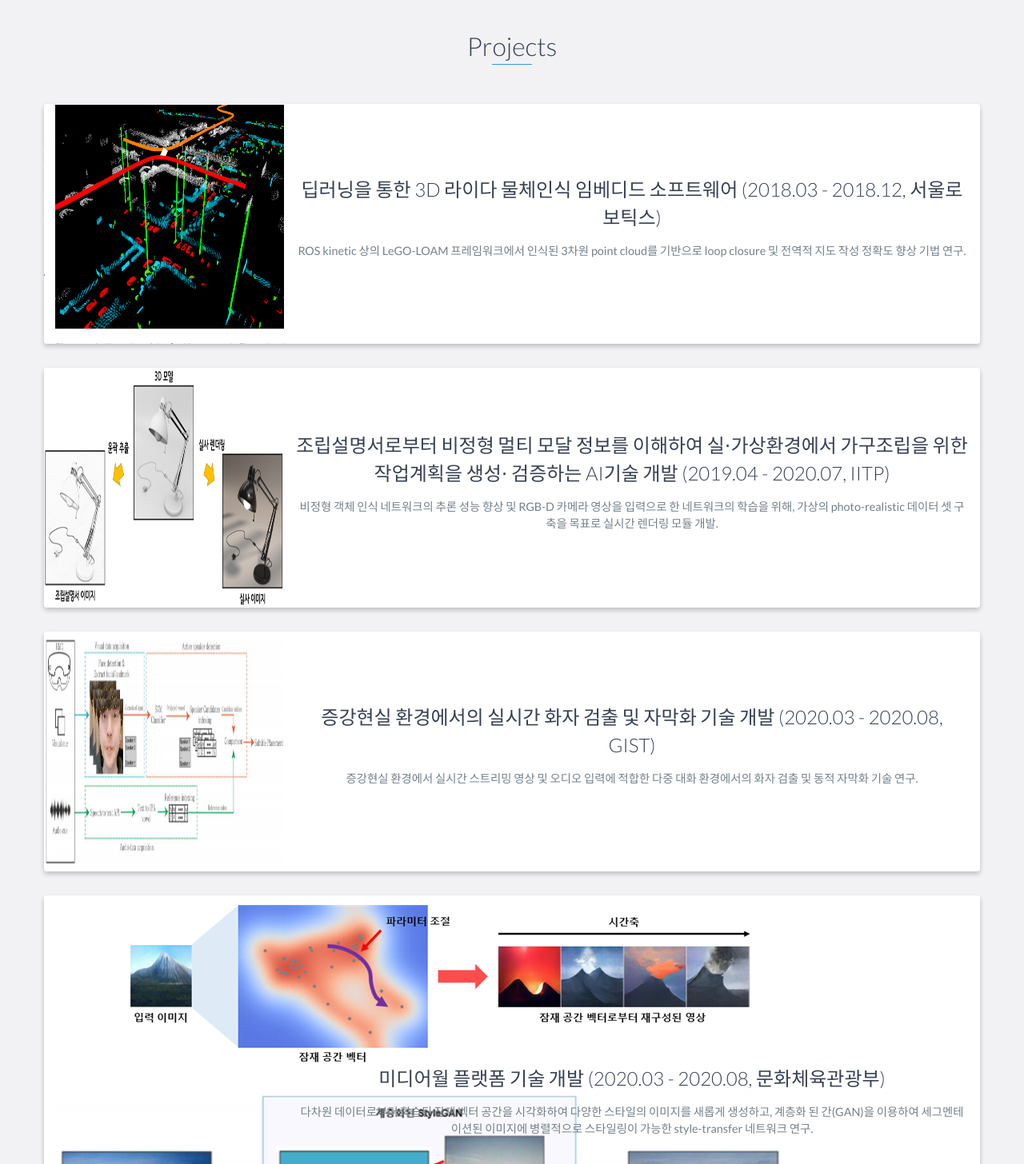
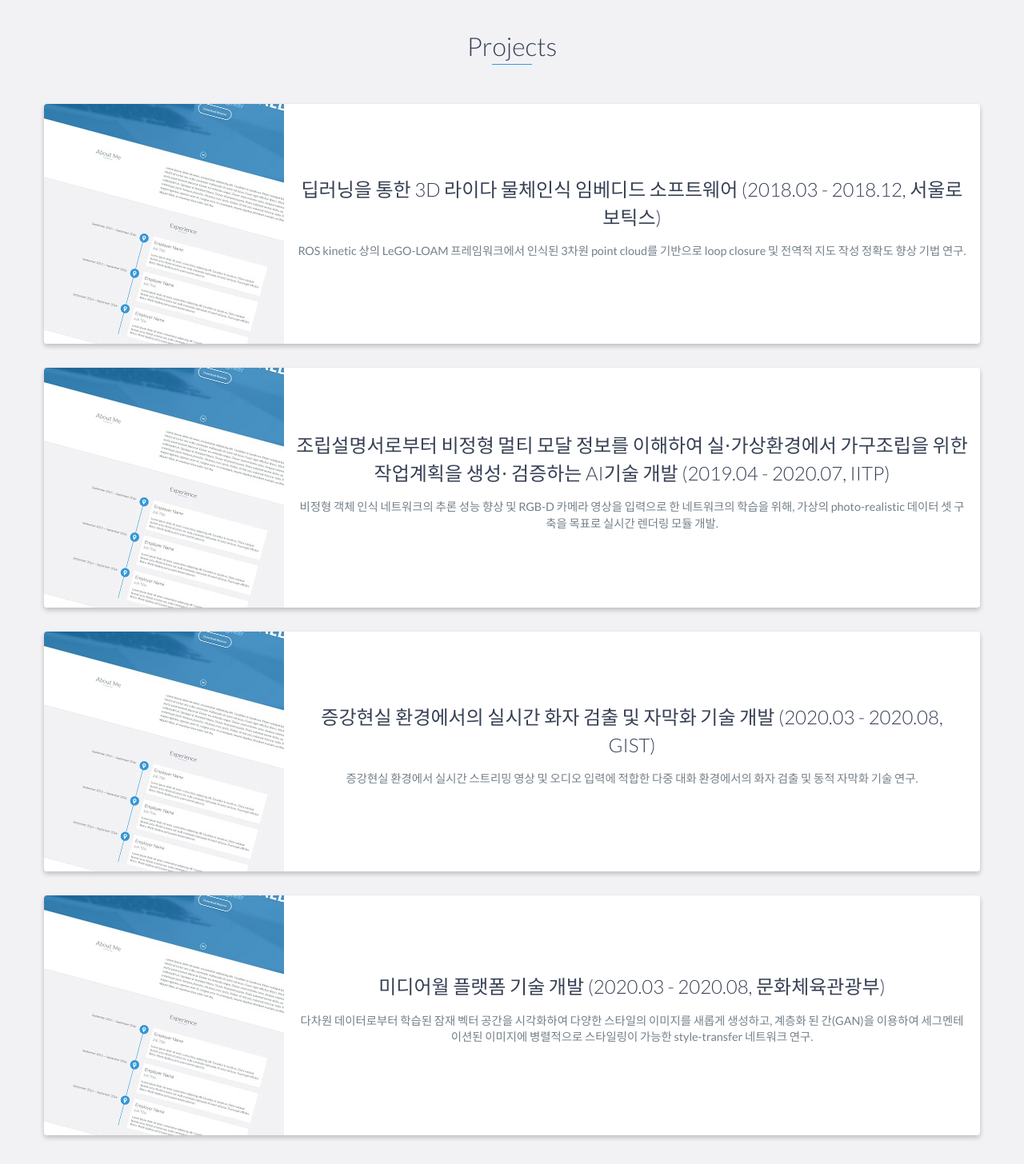
Before and after one commit to JunyoungPark95/JunyoungPark95.github.io, a website: page index.html in a window 1280 px wide. Shown: the part 2420-3876 px from the top of the page at 80% size. Drawn offline with nearby package versions, Linux system fonts and the light colour scheme.

Commit message:
Update index.html

```diff
--- a/index.html
+++ b/index.html
@@ -149,7 +149,7 @@
 				<!-- #0 -->
                 <div class="project shadow-large">
                     <div class="project-image">
-                        <img src="images/1.png" style ="width: 300px; height: 300px;" align = "left" />
+                        <img src="images/project.jpg" />
                     </div>
                     <!-- End .project-image -->
                     <div class="project-info">
@@ -165,7 +165,7 @@
 				<!-- #1 -->
                 <div class="project shadow-large">
                     <div class="project-image">
-                        <img src="images/2.png" style ="width: 300px; height: 300px;" align = "left" />
+                        <img src="images/project.jpg" />
                     </div>
                     <!-- End .project-image -->
                     <div class="project-info">
@@ -181,7 +181,7 @@
 				<!-- #2 -->
                 <div class="project shadow-large">
                     <div class="project-image">
-                        <img src="images/3.png" style ="width: 300px; height: 300px;" align = "left" />
+                        <img src="images/project.jpg"/>
                     </div>
                     <!-- End .project-image -->
                     <div class="project-info">
@@ -197,7 +197,7 @@
 				<!-- #3 -->
                 <div class="project shadow-large">
                     <div class="project-image">
-                        <img src="images/4.png" style ="300px; 300px;" align = "left" />
+                        <img src="images/project.jpg" />
                     </div>
                     <!-- End .project-image -->
                     <div class="project-info">
```
